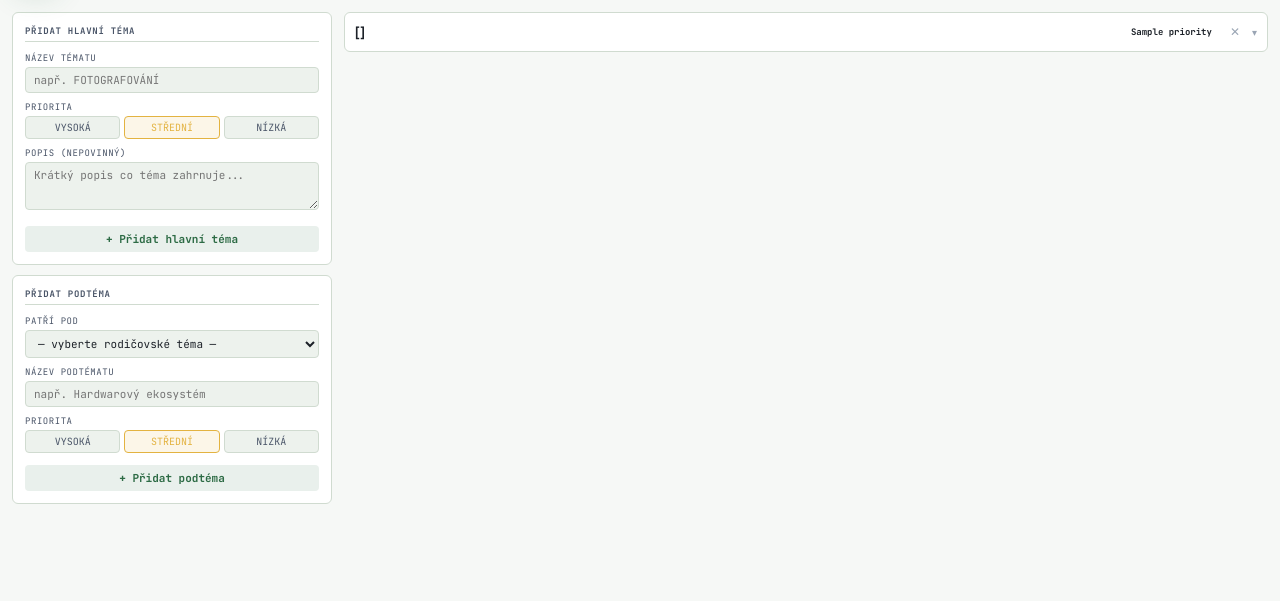
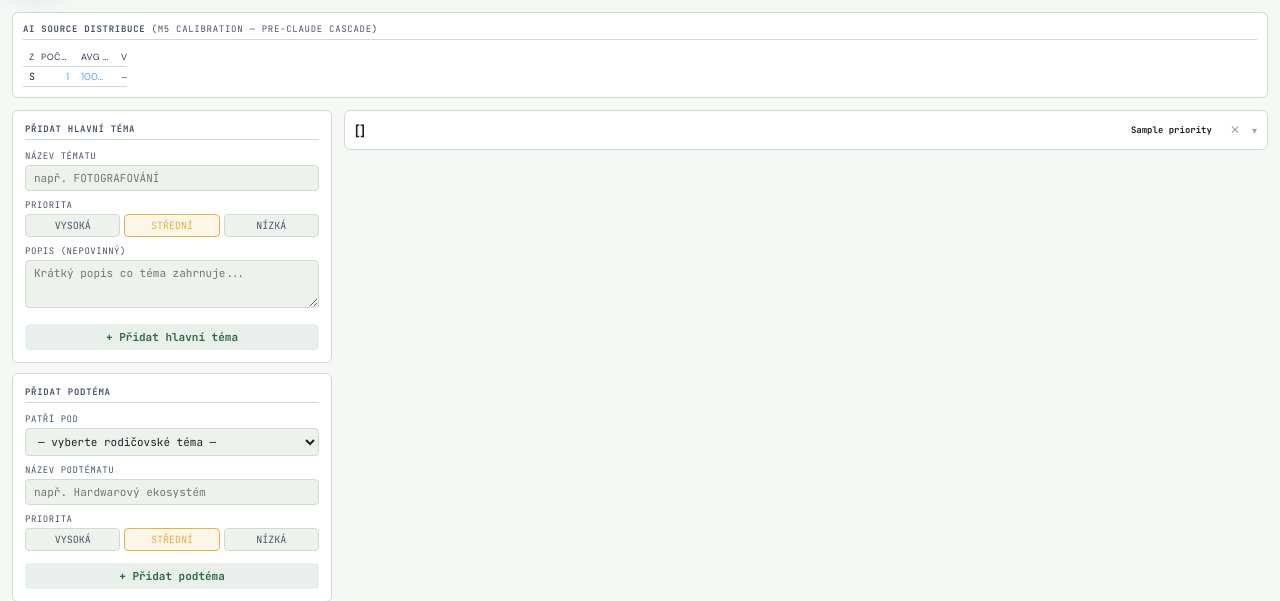
Before and after one commit to dxpavel/BrogiASIST, a Python web app: template services/dashboard/templates/admin.html in a window 1280 px wide. Shown: the part 56-657 px from the top of the page. Run offline with Jinja, Linux system fonts and the light colour scheme; the template is opened without the code that fills it: most values are stand-ins (such as "Sample title", 1, 10 or a date in 2020).

Commit message:
feat(M5-s2): Llama threshold escalation tracking + ai_source
Per FEATURE-AI-CASCADE-v1.md sekce 3.2 + 8: tracking infrastructure
pro budoucí Claude verify cascade (session 3 implementuje API call).

Schema (sql/017_ai_source.sql):
- email_messages.ai_source varchar(32) DEFAULT 'llama'
- partial index na ai_source='llama_low_confidence' pro rychlý audit

Hodnoty ai_source:
- 'llama'                  Llama nad threshold (≥ CLAUDE_VERIFY_THRESHOLD)
- 'llama_low_confidence'   Llama pod threshold — čeká na Claude (s3)
- 'rule'                   decision_rules end (header_list, encrypted, ...)
- 'chroma'                 chroma_match apply_remembered
- 'claude'                 Claude API verify (s3, již implementováno pro spam)

Threshold logic (classify_emails.py):
- CLAUDE_VERIFY_THRESHOLD env, default 0.90
- po Llama call: pokud confidence < threshold → log warning + flag
- _save_classification přijímá ai_source param (default 'llama')
- rule/chroma/claude větve označené správně

Dashboard (/admin):
- nová card "AI Source distribuce" s počtem + avg confidence per source
- kalibrační data pro session 3 (kolik % bude eskalovat na Claude)

ENV:
- .env.example dokumentuje CLAUDE_VERIFY_THRESHOLD

Test na DEV: /admin HTTP 200, 239 historických emailů default 'llama'.
Nové klasifikace po deploy budou tracked.

Co-Authored-By: Claude Opus 4.7 (1M context) <noreply@anthropic.com>

```diff
--- a/services/dashboard/templates/admin.html
+++ b/services/dashboard/templates/admin.html
@@ -89,6 +89,36 @@
 {% endblock %}
 
 {% block content %}
+
+{# M5 session 2: ai_source distribuce #}
+{% if ai_source_stats %}
+<div class="card" style="margin-bottom:12px">
+  <h2>AI Source distribuce <span style="font-size:9px;color:var(--text-muted);font-weight:400">(M5 calibration — pre-Claude cascade)</span></h2>
+  <table style="width:auto;font-size:10px">
+    <thead>
+      <tr><th style="width:200px">Zdroj</th><th class="num" style="width:60px">Počet</th><th class="num" style="width:80px">Avg conf</th><th>Význam</th></tr>
+    </thead>
+    <tbody>
+    {% for s in ai_source_stats %}
+    <tr>
+      <td><code>{{ s.source }}</code></td>
+      <td class="num">{{ s.count }}</td>
+      <td class="num">{% if s.avg_conf is not none %}{{ '%.1f%%'|format(s.avg_conf * 100) }}{% else %}—{% endif %}</td>
+      <td style="color:var(--text-muted);font-size:9px">
+        {% if s.source == 'llama' %}Llama nad threshold (≥90 %)
+        {% elif s.source == 'llama_low_confidence' %}Llama pod threshold — čeká na Claude (session 3)
+        {% elif s.source == 'rule' %}Decision_rules end (header_list, encrypted, ...)
+        {% elif s.source == 'chroma' %}Chroma vector match
+        {% elif s.source == 'claude' %}Claude API verify (Haiku 4.5)
+        {% else %}—{% endif %}
+      </td>
+    </tr>
+    {% endfor %}
+    </tbody>
+  </table>
+</div>
+{% endif %}
+
 <div class="admin-grid">
 
   <!-- LEFT: Add topic form -->
```
Also changed, not shown: services/dashboard/main.py (+13 -0 lines), services/ingest/classify_emails.py (+26 -8 lines), sql/017_ai_source.sql (added, +18 -0 lines), 1 other file.
